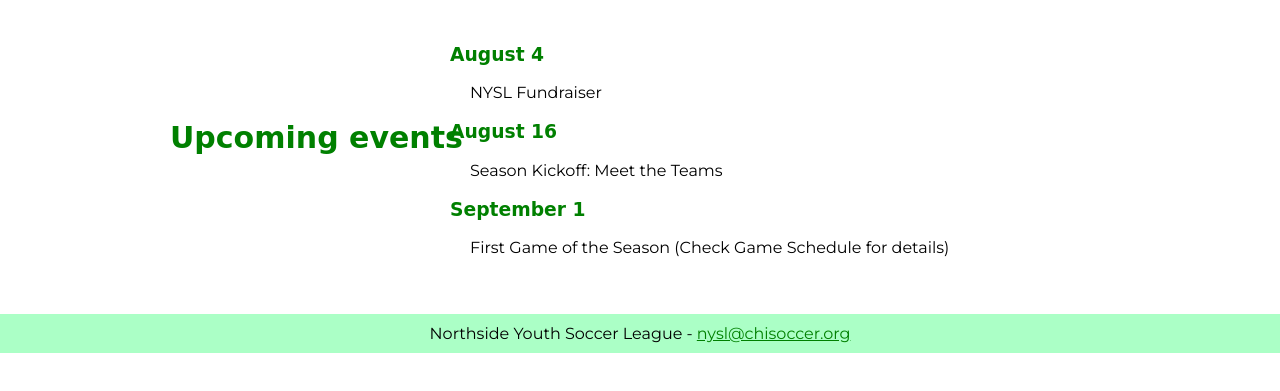
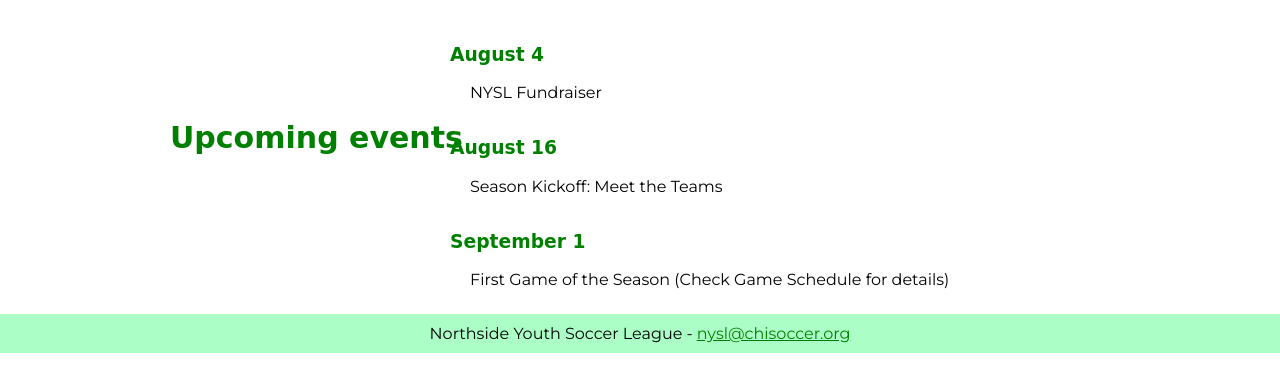
Before and after one commit to fernandademery/NYSL, a plain HTML site: page index.html in a window 1280 px wide. Shown: the part 405-796 px from the top of the page. Drawn offline with Linux system fonts and the light colour scheme; a web font is replaced by a local one.

Commit message:
included grid in index

```diff
--- a/index.html
+++ b/index.html
@@ -32,7 +32,7 @@ font-family: 'Big Shoulders Text', cursive;
     </nav>
     <h2>Upcoming events</h2>
 
-    <main>
+    <main class="grid">
         <div class="hover">
             <h3><a href="game_info.html">August 4</a></h3>
             <p>NYSL Fundraiser</p>
--- a/styles/nysl_3_new.css
+++ b/styles/nysl_3_new.css
@@ -118,6 +118,15 @@ main {
     top: 430px;
     padding-left: 450px;
     float: right;
+}
+
+.grid {
+    display: grid;
+    grid-template-columns: 1fr 2fr;
+}
+
+.grid>div {
+    grid-column: 1/4;
 }
 
 .hover:hover {
```
